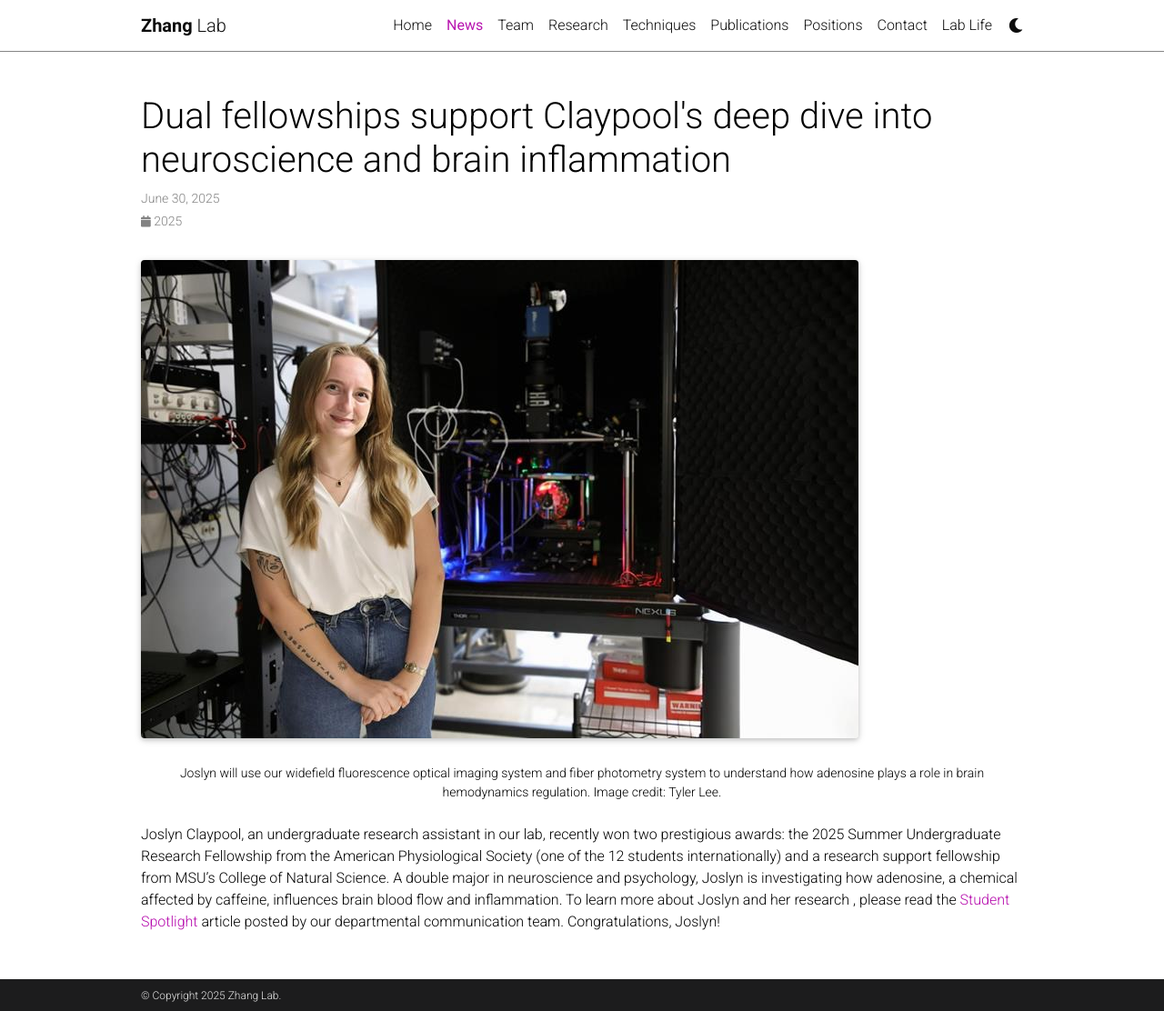
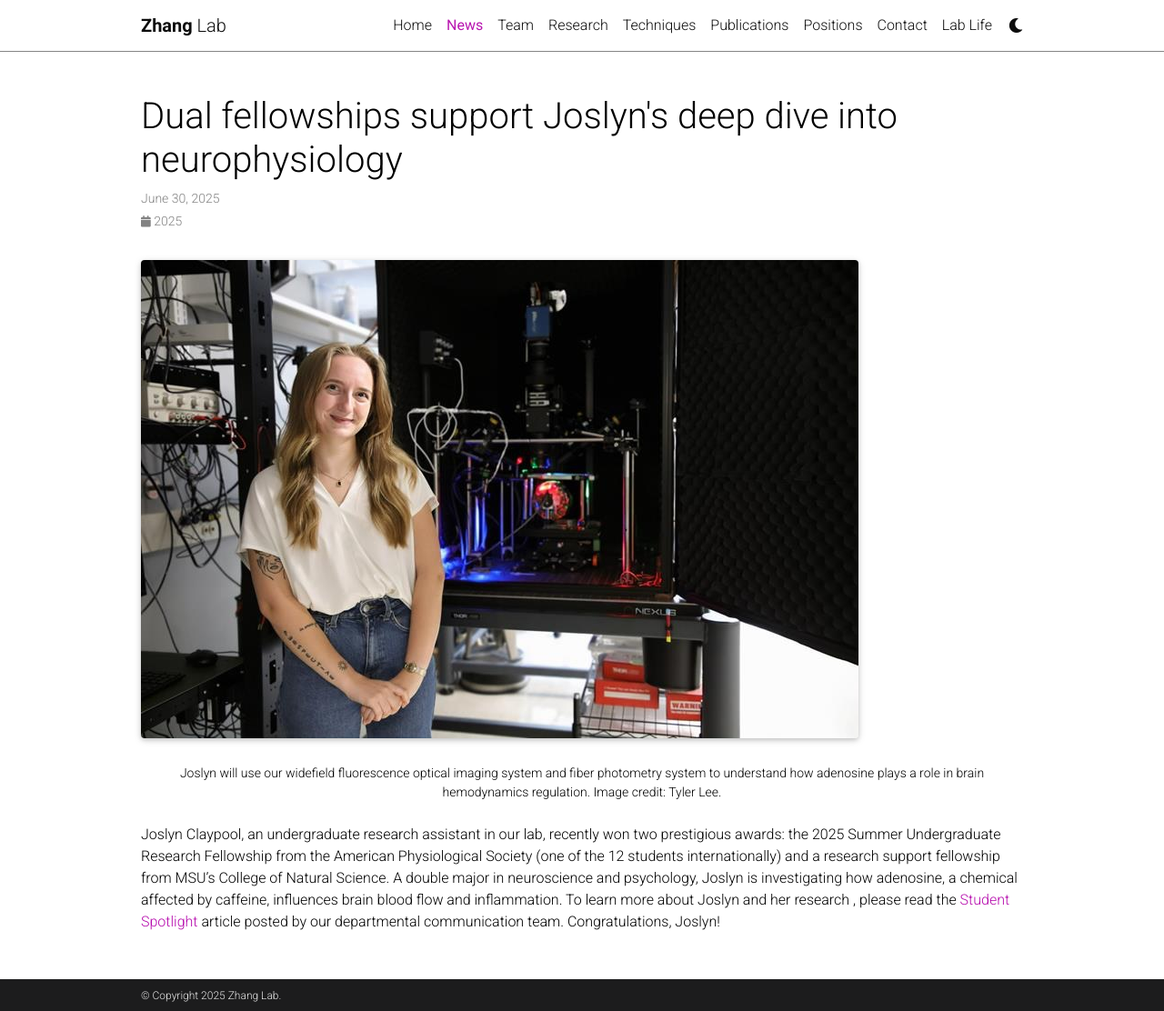
Before and after one commit to zhanglabmsu/zhanglabmsu.github.io, a Jekyll site: the page built from _posts/2025-06-30-joslyn-APS.md, in a window 1280 px wide and 1112 px high. Shown: the whole window at 91% size. Built offline with Jekyll 4.4.1, drawn with Linux system fonts in a browser that asks for light colours; full-size pictures stand in for the smaller copies a plugin makes; comment, search, counter and statistics services are not loaded; a style sheet for code colours, icons or effects is not loaded.

Commit message:
initial commit

```diff
--- a/_posts/2025-06-30-joslyn-APS.md
+++ b/_posts/2025-06-30-joslyn-APS.md
@@ -1,6 +1,6 @@
 ---
 layout: post
-title: Dual fellowships support Claypool's deep dive into neuroscience and brain inflammation
+title: Dual fellowships support Joslyn's deep dive into neurophysiology
 date: 2025-06-30 21:00:00
 description:
 tags:
```
